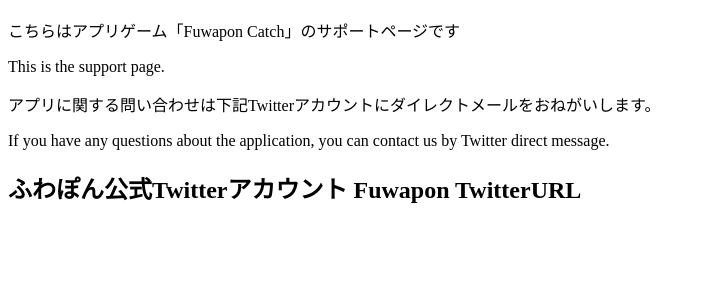
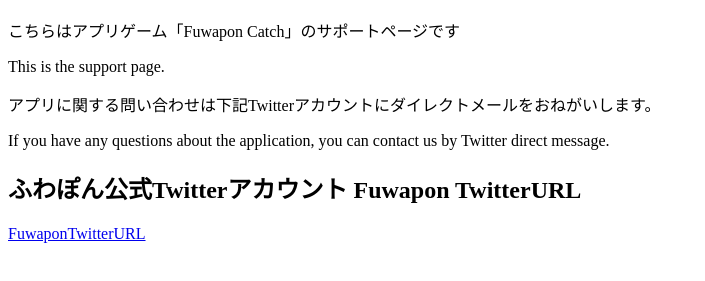
Before and after one commit to tsuppy/fuwapon_catch_support, a plain HTML site: page index.html in a window 1280 px wide. Shown: the part 57-338 px from the top of the page, without its empty margins (0-705 px from the left). Drawn offline with Linux system fonts and the light colour scheme.

Commit message:
Update index.html

```diff
--- a/index.html
+++ b/index.html
@@ -6,4 +6,4 @@
 <p>If you have any questions about the application, you can contact us by Twitter direct message.</p>
 
 <h2>ふわぽん公式Twitterアカウント Fuwapon TwitterURL</h2>
-<a href=https://twitter.com/fuwapon_friends></a>
+<a href=https://twitter.com/fuwapon_friends>FuwaponTwitterURL</a>
```
